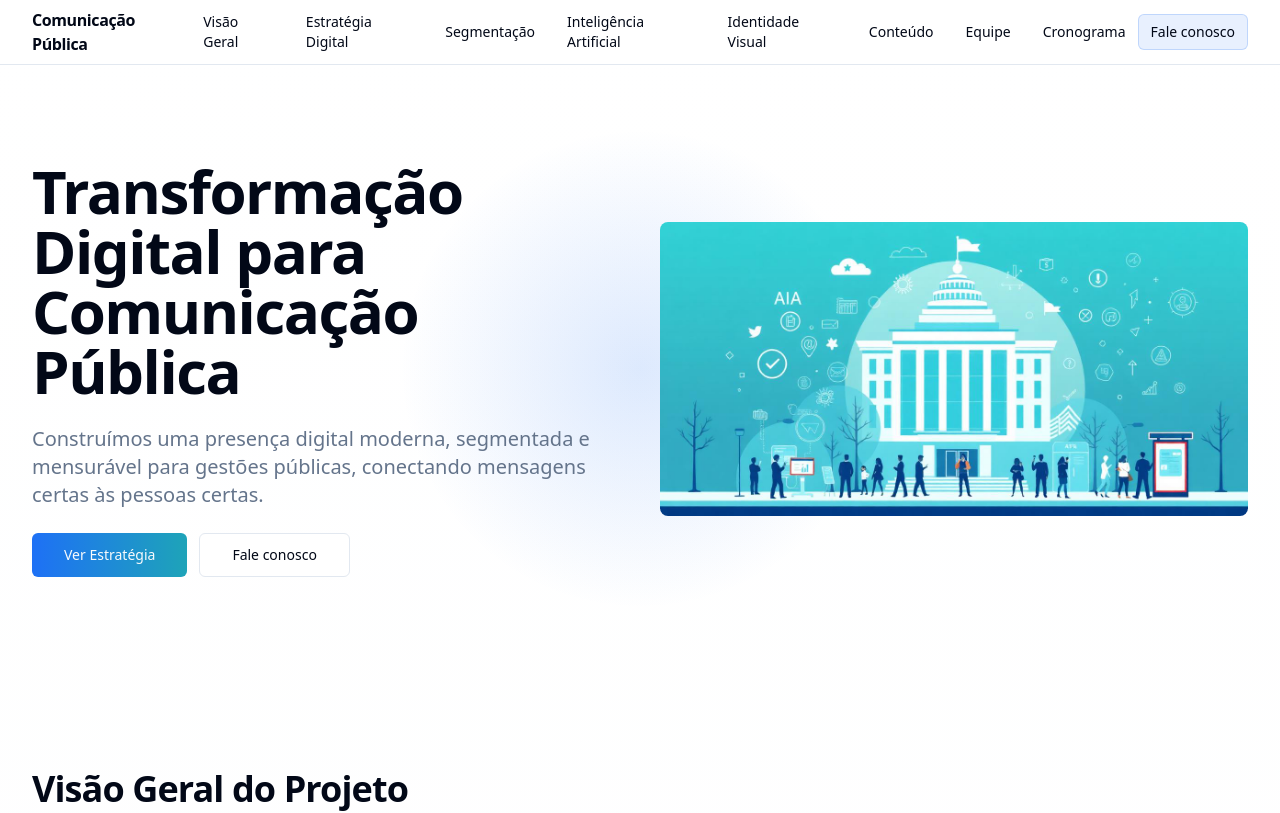
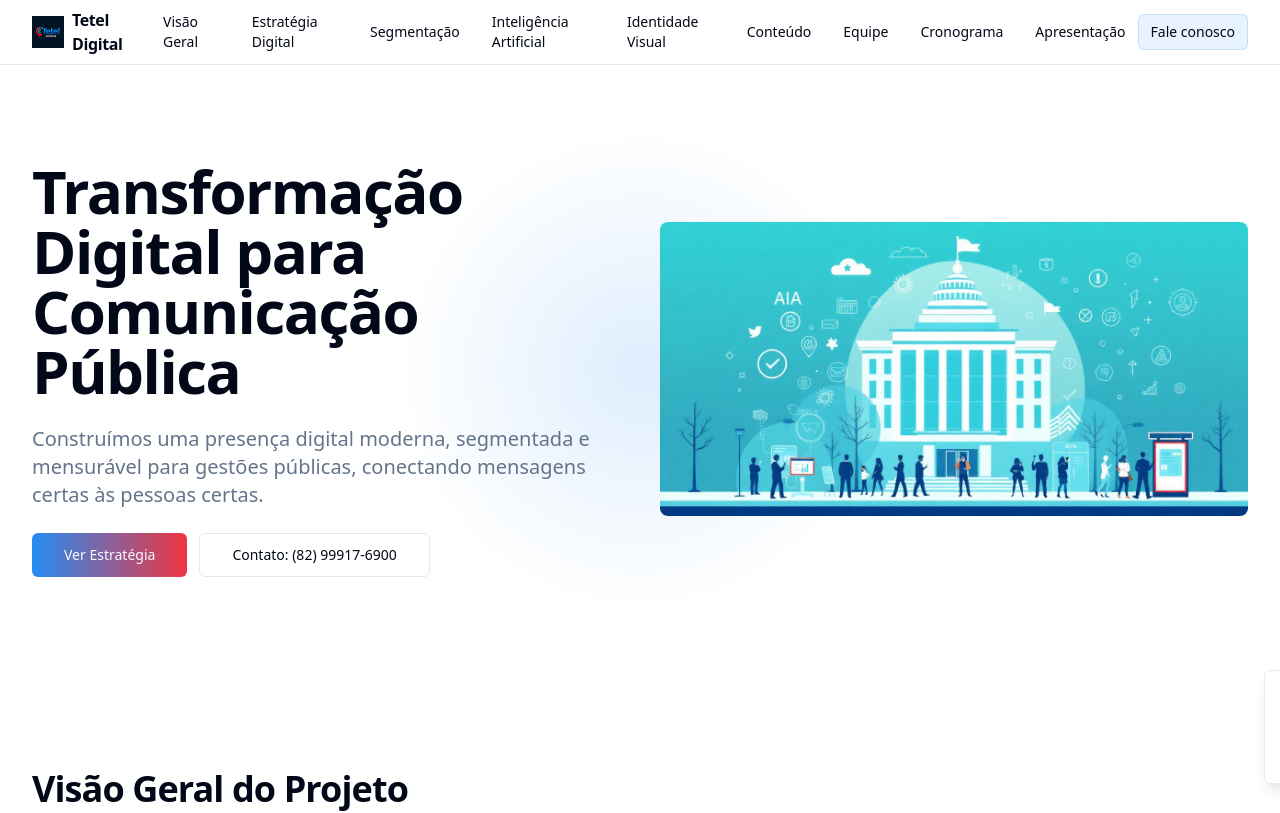
Before and after one commit to tetelpontocom/projetocomunicaprefeitura2025, a React (Vite) app: page / in a window 1280 px wide. Shown: the top 813 px of the page. Built offline with nearby package versions, Linux system fonts and the light colour scheme.

Commit message:
Importar conteúdo e personalizar
Importa 100% dos textos e artes do link fornecido, personalizando o site com as cores e logotipo da Tetel Digital. Adiciona informações de contato.

```diff
--- a/src/components/landing/Footer.tsx
+++ b/src/components/landing/Footer.tsx
@@ -9,13 +9,16 @@ export const Footer = () => {
               Envie uma mensagem e vamos construir uma comunicação pública moderna.
             </p>
           </div>
-          <div className="md:text-right">
-            <a href="mailto:contato@comunicacaopublica.gov.br" className="inline-block px-5 py-3 rounded-md bg-gradient-to-r from-brand to-brand2 text-primary-foreground shadow-[var(--shadow-elev)]">
-              contato@comunicacaopublica.gov.br
+          <div className="md:text-right flex flex-col md:items-end gap-2">
+            <a href="mailto:contato@tetel.online" className="inline-block px-5 py-3 rounded-md bg-gradient-to-r from-brand to-brand2 text-primary-foreground shadow-[var(--shadow-elev)]">
+              contato@tetel.online
+            </a>
+            <a href="https://wa.me/5582999176900" className="inline-block px-5 py-3 rounded-md border border-border hover:bg-accent hover:text-accent-foreground transition" aria-label="Chamar no WhatsApp">
+              WhatsApp: (82) 99917-6900
             </a>
           </div>
         </div>
-        <p className="mt-8 text-xs text-muted-foreground">© {new Date().getFullYear()} Comunicação Pública. Todos os direitos reservados.</p>
+        <p className="mt-8 text-xs text-muted-foreground">© {new Date().getFullYear()} Tetel Digital. Todos os direitos reservados.</p>
       </div>
     </footer>
   );
--- a/src/components/landing/Hero.tsx
+++ b/src/components/landing/Hero.tsx
@@ -28,7 +28,7 @@ export const Hero = () => {
             </p>
             <div className="flex flex-wrap gap-3">
               <a href="#estrategia"><Button variant="hero" size="lg">Ver Estratégia</Button></a>
-              <a href="#contato"><Button variant="outline" size="lg">Fale conosco</Button></a>
+              <a href="#contato"><Button variant="outline" size="lg">Contato: (82) 99917-6900</Button></a>
             </div>
           </div>
           <div className="flex-1 w-full">
--- a/src/components/landing/TopNav.tsx
+++ b/src/components/landing/TopNav.tsx
@@ -10,6 +10,7 @@ const sections = [
   { id: "conteudo", label: "Conteúdo" },
   { id: "equipe", label: "Equipe" },
   { id: "cronograma", label: "Cronograma" },
+  { id: "conteudo-completo", label: "Apresentação" },
 ];
 
 export const TopNav = () => {
@@ -34,8 +35,9 @@ export const TopNav = () => {
   return (
     <header className="sticky top-0 z-40 border-b bg-background/80 backdrop-blur supports-[backdrop-filter]:bg-background/60">
       <nav className="container flex items-center justify-between h-16">
-        <a href="#" className="font-semibold tracking-tight">
-          Comunicação Pública
+        <a href="#" className="flex items-center gap-2 font-semibold tracking-tight">
+          <img src="/lovable-uploads/44e29e0b-d417-4e8d-b41e-7ad8ddd6b7b7.png" alt="Logotipo Tetel Digital - Estratégia & IA" className="h-8 w-auto" loading="lazy" />
+          <span className="hidden sm:inline">Tetel Digital</span>
         </a>
         <div className="hidden md:flex items-center gap-2">
           {sections.map((s) => (
--- a/src/index.css
+++ b/src/index.css
@@ -54,9 +54,9 @@ All colors MUST be HSL.
 
     --sidebar-ring: 217.2 91.2% 59.8%;
 
-    /* Brand tokens */
-    --brand: 217 92% 54%; /* rich blue */
-    --brand-2: 188 72% 42%; /* teal */
+    /* Brand tokens - Tetel Digital */
+    --brand: 210 90% 55%; /* Tetel blue */
+    --brand-2: 356 85% 57%; /* Tetel red */
     --brand-foreground: 210 40% 98%;
 
     /* Motion & shadows */
--- a/src/pages/Index.tsx
+++ b/src/pages/Index.tsx
@@ -6,6 +6,7 @@ import { Footer } from "@/components/landing/Footer";
 import { Helmet } from "react-helmet-async";
 import { Button } from "@/components/ui/button";
 import { toast } from "@/hooks/use-toast";
+import logoTetel from "@/assets/logo-tetel-online.png";
 
 const Index = () => {
   useEffect(() => {
@@ -15,18 +16,36 @@ const Index = () => {
   return (
     <div className="min-h-screen bg-gradient-to-b from-background to-muted/30 text-foreground">
       <Helmet>
-        <title>Transformação Digital para Comunicação Pública</title>
-        <meta name="description" content="Estratégia moderna de comunicação pública com segmentação, IA e métricas, para falar com as pessoas certas no momento certo." />
+        <title>Tetel Digital: Estratégia & IA em Comunicação Pública</title>
+        <meta name="description" content="Tetel Digital: planejamento, segmentação, IA e métricas para comunicação pública eficaz e mensurável." />
         <link rel="canonical" href="/" />
-        <meta property="og:title" content="Transformação Digital para Comunicação Pública" />
-        <meta property="og:description" content="Presença digital forte e mensurável para gestões públicas." />
-        <script type="application/ld+json">{JSON.stringify({
-          '@context': 'https://schema.org',
-          '@type': 'WebSite',
-          name: 'Transformação Digital para Comunicação Pública',
-          url: '/',
-          description: 'Estratégia moderna de comunicação pública com segmentação, IA e métricas.'
-        })}</script>
+        <meta property="og:title" content="Tetel Digital: Estratégia & IA em Comunicação Pública" />
+        <meta property="og:description" content="Planejamento, segmentação, IA e métricas para comunicação pública eficaz." />
+        <meta property="og:site_name" content="Tetel Digital" />
+        <meta property="og:image" content={logoTetel} />
+        <script type="application/ld+json">{JSON.stringify([
+          {
+            '@context': 'https://schema.org',
+            '@type': 'WebSite',
+            name: 'Tetel Digital',
+            url: '/',
+            description: 'Planejamento, segmentação, IA e métricas para comunicação pública eficaz.'
+          },
+          {
+            '@context': 'https://schema.org',
+            '@type': 'Organization',
+            name: 'Tetel Digital',
+            url: '/',
+            email: 'contato@tetel.online',
+            telephone: '+55-82-99917-6900',
+            contactPoint: [{
+              '@type': 'ContactPoint',
+              contactType: 'customer support',
+              email: 'contato@tetel.online',
+              telephone: '+55-82-99917-6900'
+            }]
+          }
+        ])}</script>
       </Helmet>
 
       <TopNav />
@@ -138,6 +157,25 @@ const Index = () => {
             <li>Mês 3: Otimizações, automações e expansão de canais.</li>
           </ol>
         </Section>
+        <Section
+          id="conteudo-completo"
+          title="Apresentação Completa"
+          description="Conteúdo integral do material de referência com todos os textos e artes."
+        >
+          <div className="aspect-[16/9] w-full overflow-hidden rounded-lg border">
+            <iframe
+              src="https://hzozubih.manus.space/"
+              title="Apresentação completa – Tetel Digital"
+              loading="lazy"
+              className="w-full h-[70vh]"
+              referrerPolicy="no-referrer"
+            />
+          </div>
+          <p className="text-sm text-muted-foreground mt-3">
+            Se preferir, abra em nova aba:{" "}
+            <a href="https://hzozubih.manus.space/" className="story-link">hzozubih.manus.space</a>
+          </p>
+        </Section>
       </main>
 
       <Footer />
```
Also changed, not shown: public/lovable-uploads/44e29e0b-d417-4e8d-b41e-7ad8ddd6b7b7.png (added).
